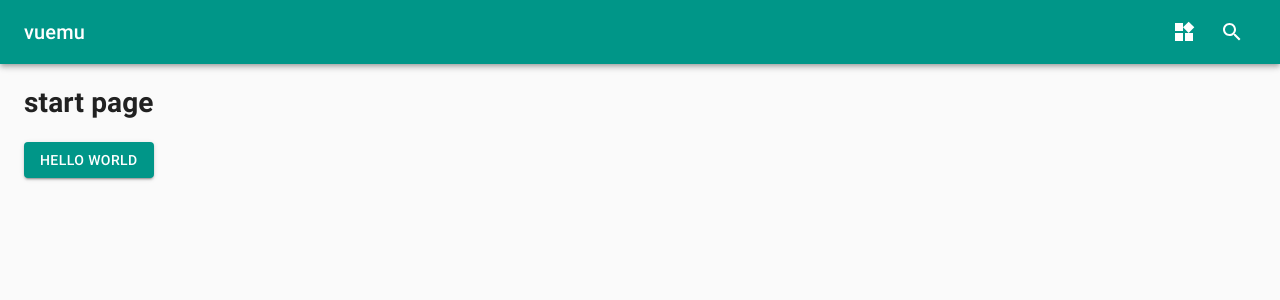
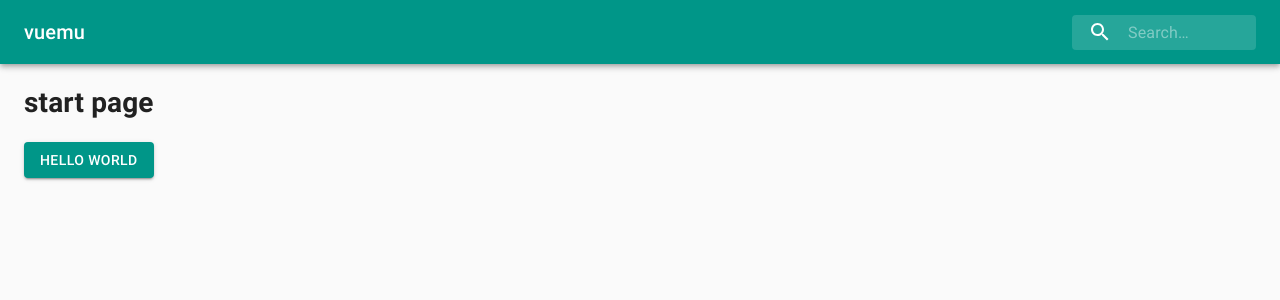
Before and after one commit to PaulKujawa/vuemu, a React (Create React App) app: page / in a window 1280 px wide. Shown: the top 300 px of the page. Built offline with nearby package versions, Linux system fonts and the light colour scheme.

Commit message:
add router and remodel NavBar

```diff
--- a/package.json
+++ b/package.json
@@ -9,10 +9,12 @@
     "@types/node": "12.7.4",
     "@types/react": "16.9.2",
     "@types/react-dom": "16.9.0",
+    "@types/react-router-dom": "^4.3.5",
     "eslint-config-prettier": "^6.2.0",
     "prettier": "^1.18.2",
     "react": "^16.9.0",
     "react-dom": "^16.9.0",
+    "react-router-dom": "^5.0.1",
     "react-scripts": "3.1.1",
     "source-map-explorer": "^2.0.1",
     "typescript": "3.6.2"
--- a/src/App.tsx
+++ b/src/App.tsx
@@ -1,17 +1,20 @@
 import Container from "@material-ui/core/Container";
 import React from "react";
+import { BrowserRouter as Router } from "react-router-dom";
 import NavBar from "./components/NavBar";
-import StartPage from "./views/StartPage";
+import RouterOutlet from "./components/RouterOutlet";
 
 const App: React.FC = () => {
   return (
-    <div>
-      <NavBar />
+    <Router>
+      <div>
+        <NavBar />
 
-      <Container maxWidth="lg">
-        <StartPage />
-      </Container>
-    </div>
+        <Container maxWidth="lg">
+          <RouterOutlet />
+        </Container>
+      </div>
+    </Router>
   );
 };
 
--- a/src/components/NavBar.tsx
+++ b/src/components/NavBar.tsx
@@ -1,19 +1,62 @@
-import AppBar from "@material-ui/core/AppBar";
-import IconButton from "@material-ui/core/IconButton";
-import { createStyles, makeStyles, Theme } from "@material-ui/core/styles";
-import Toolbar from "@material-ui/core/Toolbar";
-import Typography from "@material-ui/core/Typography";
-import WidgetsIcon from "@material-ui/icons/Widgets";
+import { AppBar, InputBase, Toolbar, Typography } from "@material-ui/core";
+import {
+  createStyles,
+  fade,
+  makeStyles,
+  Theme
+} from "@material-ui/core/styles";
 import SearchIcon from "@material-ui/icons/Search";
 import React from "react";
 
+// see https://material-ui.com/components/app-bar/#app-bar-with-search-field
 const useStyles = makeStyles((theme: Theme) =>
   createStyles({
     root: {
       flexGrow: 1
     },
     title: {
-      flexGrow: 1
+      flexGrow: 1,
+      display: "none",
+      [theme.breakpoints.up("sm")]: {
+        display: "block"
+      }
+    },
+    search: {
+      position: "relative",
+      borderRadius: theme.shape.borderRadius,
+      backgroundColor: fade(theme.palette.common.white, 0.15),
+      "&:hover": {
+        backgroundColor: fade(theme.palette.common.white, 0.25)
+      },
+      marginLeft: 0,
+      width: "100%",
+      [theme.breakpoints.up("sm")]: {
+        marginLeft: theme.spacing(1),
+        width: "auto"
+      }
+    },
+    searchIcon: {
+      width: theme.spacing(7),
+      height: "100%",
+      position: "absolute",
+      pointerEvents: "none",
+      display: "flex",
+      alignItems: "center",
+      justifyContent: "center"
+    },
+    inputRoot: {
+      color: "inherit"
+    },
+    inputInput: {
+      padding: theme.spacing(1, 1, 1, 7),
+      transition: theme.transitions.create("width"),
+      width: "100%",
+      [theme.breakpoints.up("sm")]: {
+        width: 120,
+        "&:focus": {
+          width: 200
+        }
+      }
     }
   })
 );
@@ -25,15 +68,24 @@ const NavBar: React.FC = () => {
     <div className={classes.root}>
       <AppBar position="static">
         <Toolbar>
-          <Typography variant="h6" className={classes.title}>
+          <Typography className={classes.title} variant="h6" noWrap>
             vuemu
           </Typography>
-          <IconButton aria-label="categories" color="inherit">
-            <WidgetsIcon />
-          </IconButton>
-          <IconButton aria-label="search" color="inherit">
-            <SearchIcon />
-          </IconButton>
+
+          <div className={classes.search}>
+            <div className={classes.searchIcon}>
+              <SearchIcon />
+            </div>
+
+            <InputBase
+              placeholder="Search…"
+              classes={{
+                root: classes.inputRoot,
+                input: classes.inputInput
+              }}
+              inputProps={{ "aria-label": "search" }}
+            />
+          </div>
         </Toolbar>
       </AppBar>
     </div>
--- /dev/null
+++ b/src/components/RouterOutlet.tsx
@@ -0,0 +1,35 @@
+import React from "react";
+import { Link, LinkProps, Route } from "react-router-dom";
+import Categories from "../pages/Categories";
+import Login from "../pages/Login";
+import LoginCheck from "../pages/LoginCheck";
+import StartPage from "../pages/StartPage";
+
+// see https://github.com/ReactTraining/react-router/issues/6056
+export const AdapterLink = React.forwardRef<HTMLAnchorElement, LinkProps>(
+  (props, ref) => <Link innerRef={ref as any} {...props} />
+);
+
+/*
+ Use in MUI to link via
+ component={AdapterLink} to={PATHS.categories}
+*/
+export const PATHS = {
+  startPage: "/",
+  categories: "/categories",
+  login: "/login",
+  loginCheck: "/login-check"
+};
+
+const RouterOutlet: React.FC = () => {
+  return (
+    <div>
+      <Route path={PATHS.startPage} exact component={StartPage} />
+      <Route path={PATHS.categories} component={Categories} />
+      <Route path={PATHS.login} component={Login} />
+      <Route path={PATHS.loginCheck} component={LoginCheck} />
+    </div>
+  );
+};
+
+export default RouterOutlet;
--- /dev/null
+++ b/src/pages/Categories.tsx
@@ -0,0 +1,11 @@
+import React from "react";
+
+const Categories: React.FC = () => {
+  return (
+    <div>
+      <h1>categories page</h1>
+    </div>
+  );
+};
+
+export default Categories;
--- /dev/null
+++ b/src/pages/Login.tsx
@@ -0,0 +1,11 @@
+import React from "react";
+
+const Login: React.FC = () => {
+  return (
+    <div>
+      <h1>login page</h1>
+    </div>
+  );
+};
+
+export default Login;
--- /dev/null
+++ b/src/pages/LoginCheck.tsx
@@ -0,0 +1,11 @@
+import React from "react";
+
+const LoginCheck: React.FC = () => {
+  return (
+    <div>
+      <h1>login page</h1>
+    </div>
+  );
+};
+
+export default LoginCheck;
```
Also changed, not shown: src/pages/StartPage.tsx (renamed from src/views/StartPage.tsx), 1 other file (tests, documents, lock files or other folders).
